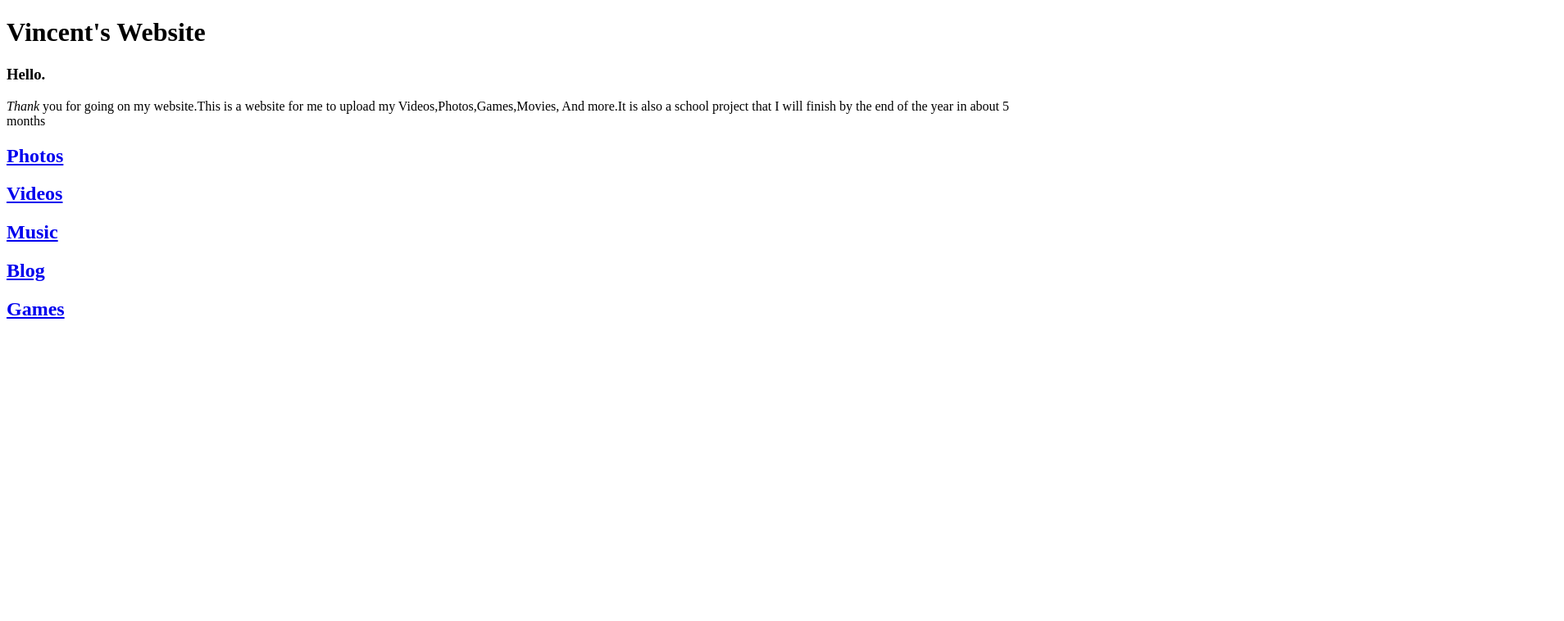
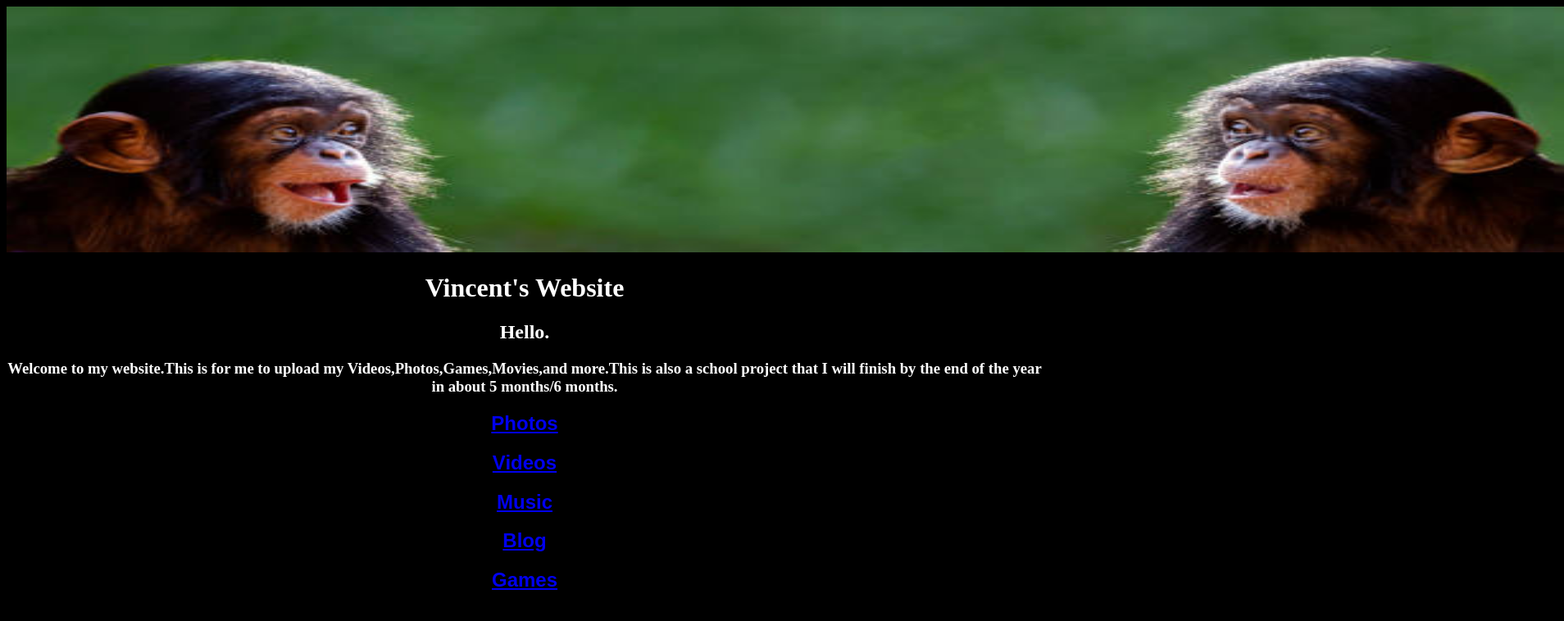
Before and after one commit to McMonkey69/Amazing-Website2, a plain HTML site: page index.html in a window 1280 px wide. Shown: the whole page at 82% size, 1908 px wide, since content can reach past the window. Drawn offline with Linux system fonts and the light colour scheme.

Commit message:
Add files via upload

```diff
--- a/index.html
+++ b/index.html
@@ -2,39 +2,57 @@
 <!DOCTYPE html>
 <html>
 <head>
+	<img src="istockphoto-1351655293-612x612.jpg" width="1900" height="300" alt="Monkey ">
+	<div class="bg-gradiant"> </div>
+
+
+
 	<title>Vincents Website </title>
-	<meta name=description" content="Vincents website is amazing">
+	<link rel="stylesheet" href="style.css">
+	<meta name="description" content="Vincents website is amazing">
+
+
+
 
 
 	</head>
+
+
 	<body>
 
 
-<h1>Vincent's Website</h1>
+<h1 align="center">Vincent's Website</h1>
+
 
  <section>
-	<h3>Hello.</h3>
-	<p><i>Thank</i> you for going on my website.This is a website for me to upload my Videos,Photos,Games,Movies, And more.It is also a school project that I will finish by the end of the year in about 5 months
-	</p>
+
+
+	<h1 align="center">Hello.</h1>
+	<h3 align="center">Welcome to my website.This is for me to upload my Videos,Photos,Games,Movies,and more.This is also a school project that I will finish by the end of the year in about 5 months/6 months.
+
+	</h3>
 </section>
 
  <section>
  	<!--this is yet another test-->
-	<h2><a href=Photos.html>Photos</a></h2>
-
-	<h2><a href=Test.html>Videos</a></h2>
-
-	<h2><a href=Music.html>Music</a></h2>
+	<h2 align="center"><a href=Photos.html>Photos</a></h2>
 
 
 
-	<h2><a href=Blog.html>Blog</a></h2>
-	<h2><a href=Games.html>Games</a></h2>
+	<h2 align="center"><a href=Test.html>Videos</a></h2>
+
+	<h2 align="center"><a href=Music.html>Music</a></h2>
+
+
+
+	<h2 align="center"><a href=Blog.html>Blog</a></h2>
+	<h2 align="center"><a href=Games.html>Games</a></h2>
 	<ul>
 
 	</ul>
 
 
+
 </body>
+</section>
 </html>
-</section>
--- /dev/null
+++ b/style.css
@@ -0,0 +1,10 @@
+h1{color:rgb(255, 255, 255);}
+h3{color:rgb(255, 255, 255);}
+.blue{color:rgb(255, 255, 255);}
+@font-face {
+    font-family: "font";
+    src: url(busorama\ \(1\).ttf);}
+
+    h2{font-family: sans-serif;}
+
+html{background-color: rgb(0, 0, 0);}
```
Also changed, not shown: Blog.html (+5 -3 lines), Games.html (+1 -0 lines), Music.html (+1 -0 lines), Photos.html (+1 -0 lines), Test.html (+1 -0 lines), busorama (1).ttf (added), istockphoto-1351655293-612x612.jpg (added).
